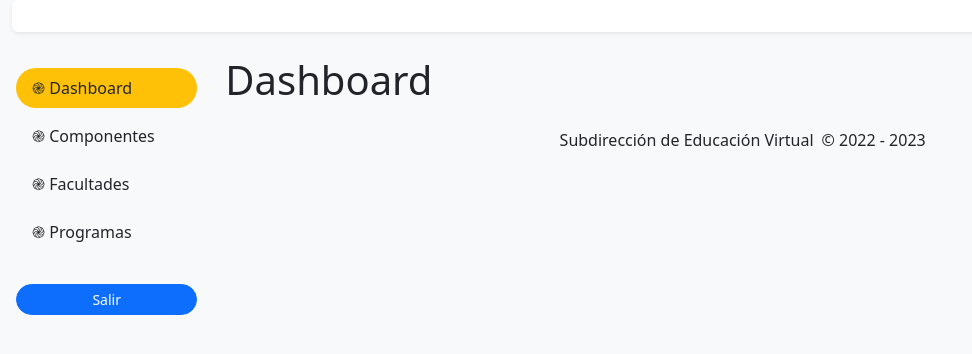
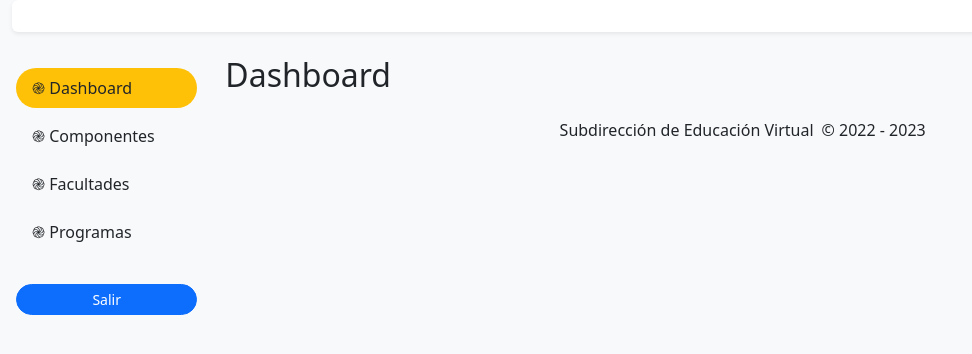
Before and after one commit to ollorente/sev-unicolmayor-componentes, a Vue app: page /admin in a window 1280 px wide. Shown: the top 354 px of the page, without its empty margins (0-972 px from the left). Built offline with nearby package versions, Linux system fonts and the light colour scheme; no server answers; sample sign-in values are in the browser's storage.

Commit message:
Ajustando diseño

```diff
--- a/src/views/Admin/Dashboard.vue
+++ b/src/views/Admin/Dashboard.vue
@@ -1,10 +1,13 @@
 <script setup lang="ts">
 import AdminLayout from "./../../layouts/admin.vue"
+import UIHead from "./../../components/Client/Head.vue"
 </script>
 
 <template>
   <AdminLayout>
-    <h1>Dashboard</h1>
+    <UIHead>
+      Dashboard
+    </UIHead>
   </AdminLayout>
 </template>
 
```
